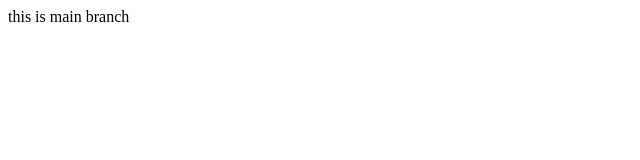
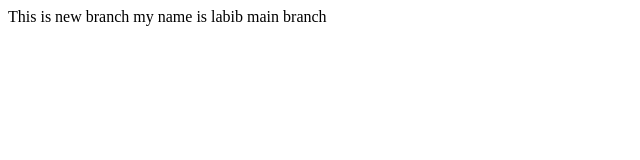
Before and after one commit to parvej-shah/localrepo, a plain HTML site: page index.html in a window 1280 px wide. Shown: the whole page, without its empty margins (0-640 px from the left). Drawn offline with Linux system fonts and the light colour scheme.

Commit message:
edited to check

```diff
--- a/index.html
+++ b/index.html
@@ -6,7 +6,7 @@
     <title>Document</title>
 </head>
 <body>
-    this is main branch
-
+    This is new branch
+    my name is labib main branch
 </body>
 </html>
```
